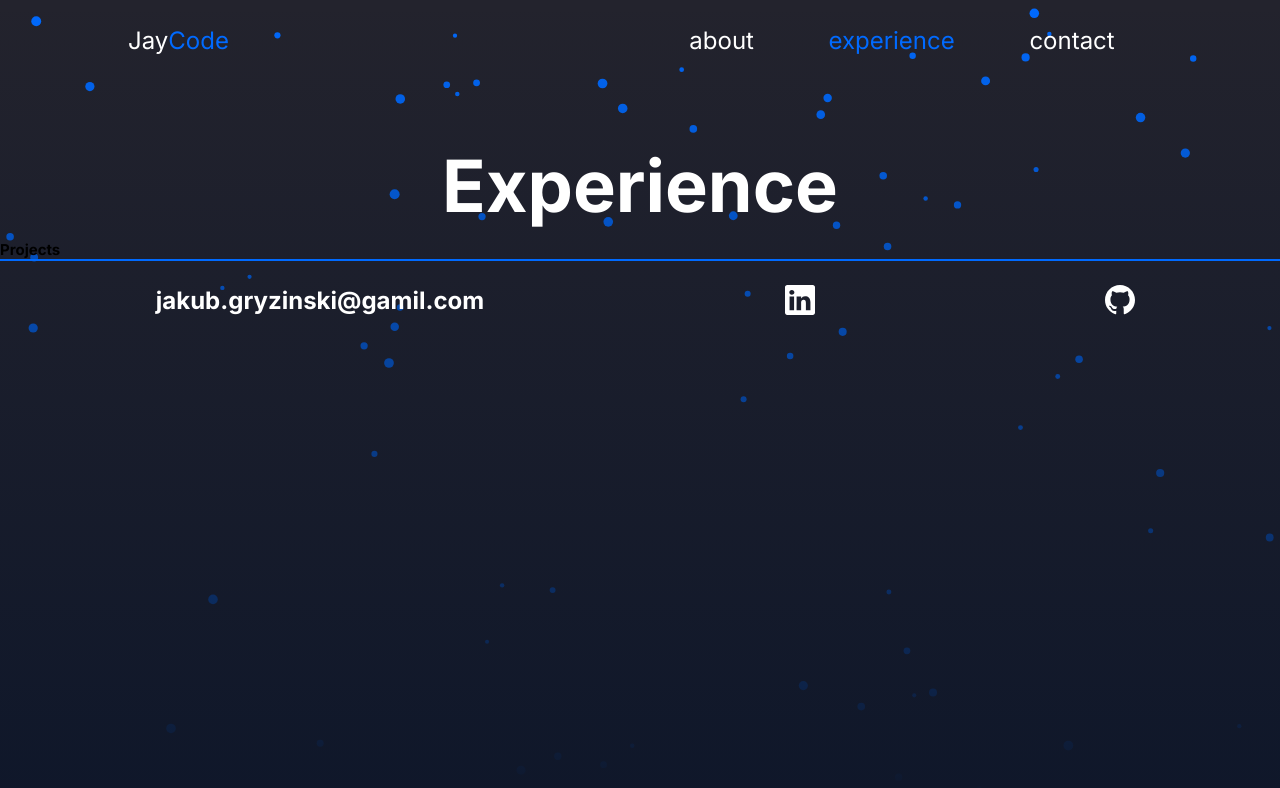
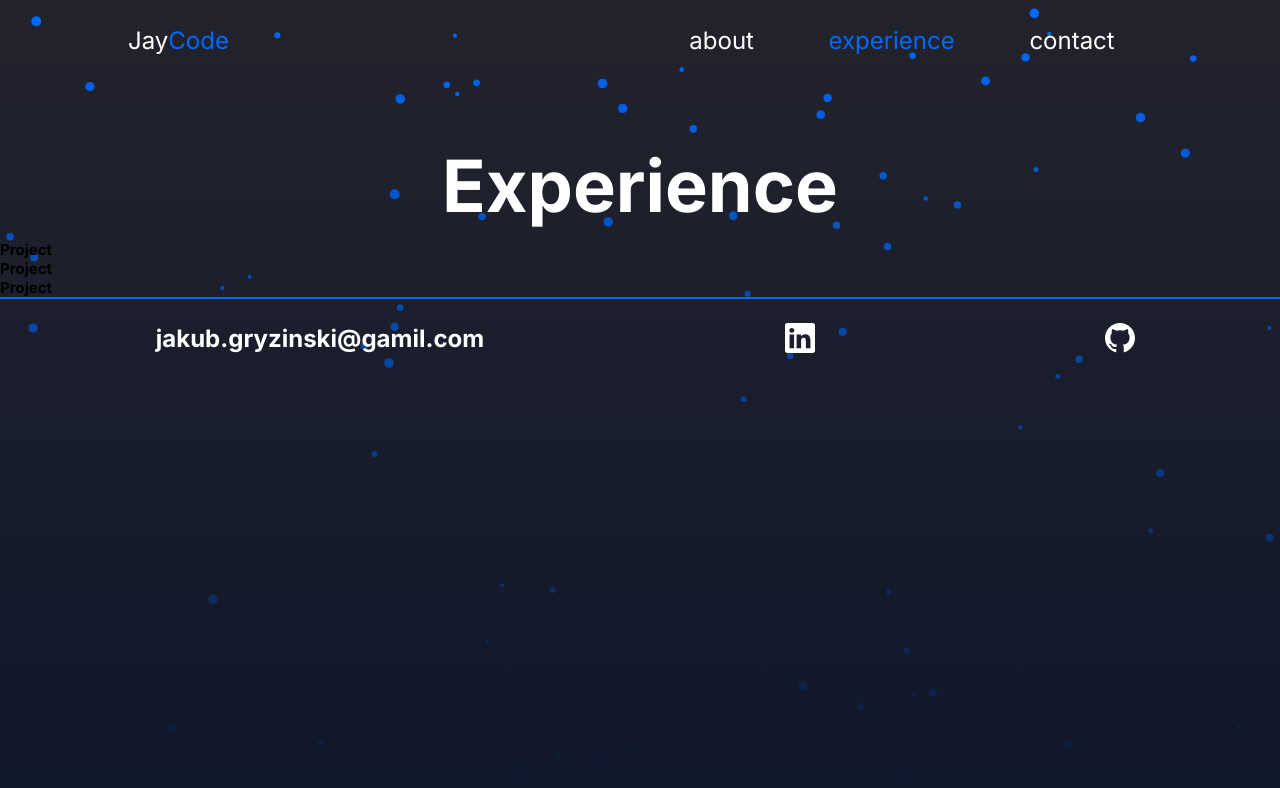
Before and after one commit to JayCodeGitHub/jaycode.pl, a Next.js app: page /experience in a window 1280 px wide. Shown: the top 788 px of the page. Built offline with nearby package versions, Linux system fonts and the light colour scheme.

Commit message:
Created Project

```diff
--- /dev/null
+++ b/src/components/project/project.styles.ts
@@ -0,0 +1,5 @@
+import styled from "styled-components";
+
+export const StyledWrapper = styled.div`
+
+`
--- /dev/null
+++ b/src/components/project/project.tsx
@@ -0,0 +1,9 @@
+import { StyledWrapper } from "./project.styles";
+
+export default function Project() {
+  return (
+    <StyledWrapper>
+      <h1>Project</h1>
+    </StyledWrapper>
+  );
+}
--- a/src/components/projects/projects.tsx
+++ b/src/components/projects/projects.tsx
@@ -1,9 +1,12 @@
 import { StyledWrapper } from "./projects.styles";
+import Project from "../project/project";
 
 export default function Projects() {
   return (
     <StyledWrapper>
-      <h1>Projects</h1>
+      <Project />
+      <Project />
+      <Project />
     </StyledWrapper>
   );
 }
```
